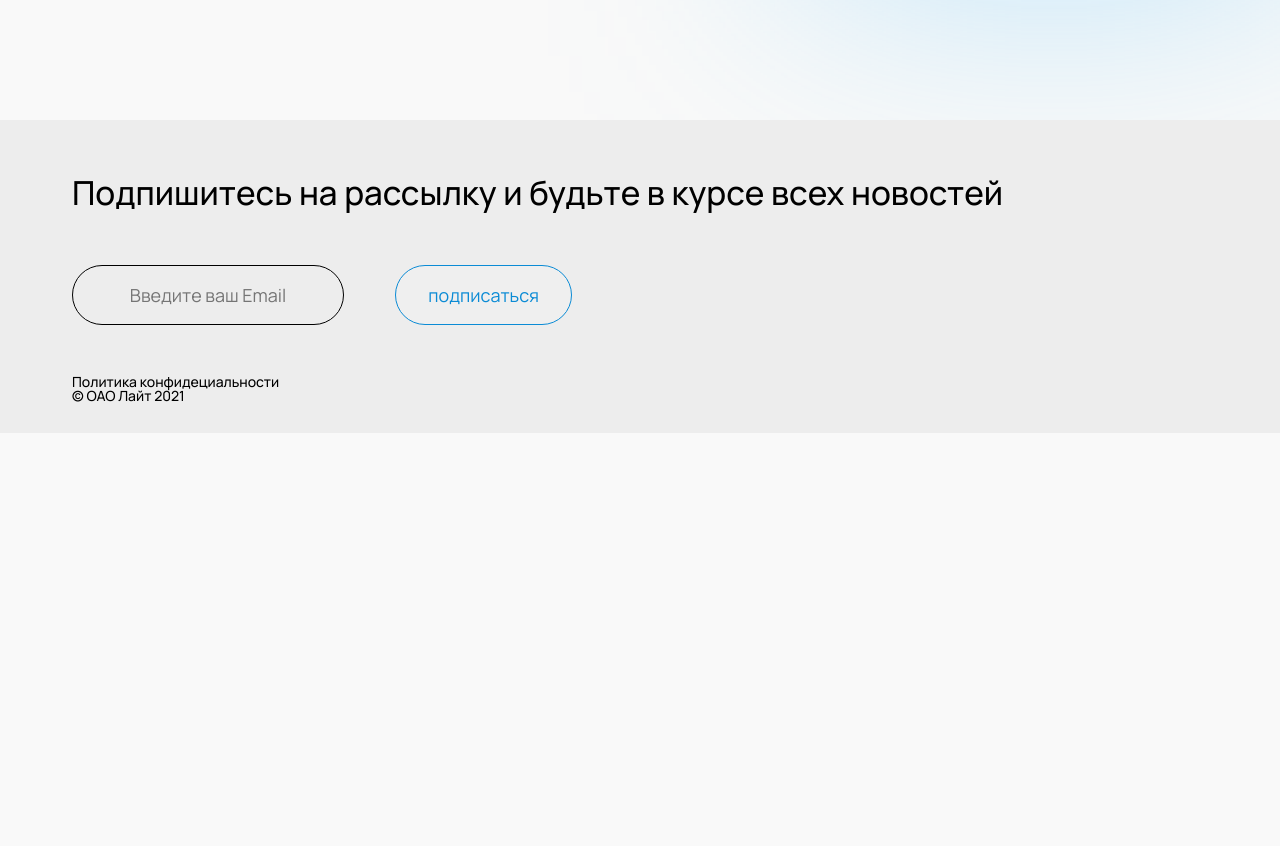
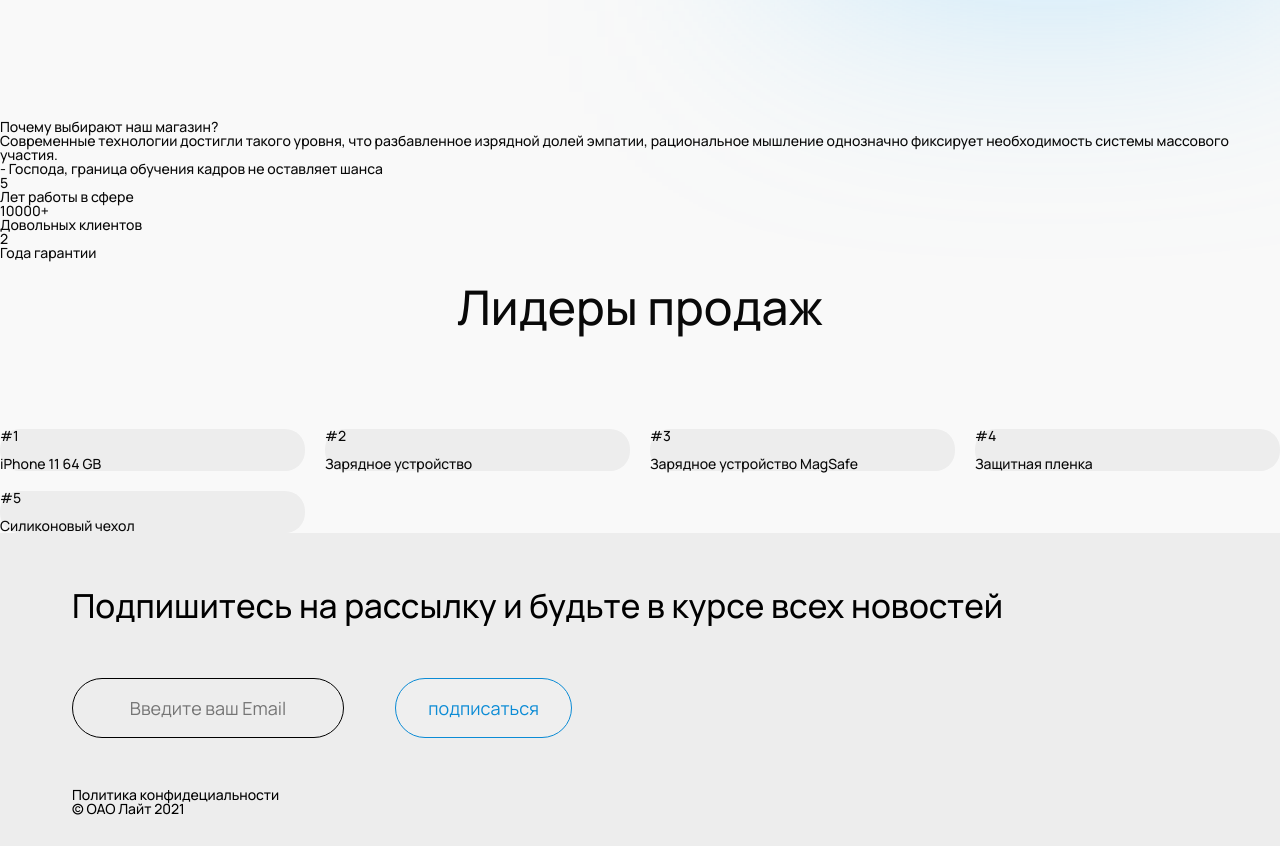
Before and after one commit to laflafPow/Lite, a plain HTML site: page index.html in a window 1280 px wide. Shown: the part 680-1526 px from the top of the page. Before the commit the page ends 1113 px from the top, so only its background shows below. Drawn offline with Linux system fonts and the light colour scheme; no server answers.

Commit message:
Основа блока преимущества и лидеров продаж

```diff
--- a/css/header.css
+++ b/css/header.css
@@ -3,7 +3,11 @@
   position: fixed;
   top: 0;
   left: 0;
-  border-bottom: 1px solid;
+  border-bottom: 1px solid transparent;
+  border-image: radial-gradient(78.13% 41.5% at 50% 91.5%, rgba(0, 0, 0, 0.28) 0%, rgba(0, 0, 0, 0) 77.08%);
+  -moz-border-image: -moz-radial-gradient(78.13% 41.5% at 50% 91.5%, rgba(0, 0, 0, 0.28) 0%, rgba(0, 0, 0, 0) 77.08%);
+  -webkit-border-image: -webkit-radial-gradient(78.13% 41.5% at 50% 91.5%, rgba(0, 0, 0, 0.28) 0%, rgba(0, 0, 0, 0) 77.08%);
+  border-image-slice: 1;
   backdrop-filter: blur(11px);
   z-index: 999999;
   font-size: 18px;
--- a/css/nullstyle.css
+++ b/css/nullstyle.css
@@ -1,4 +1,3 @@
-/* Чистка стилей браузера */
 *{padding: 0;margin: 0;border: 0; scroll-behavior: smooth;}
 *,*:before,*:after{-moz-box-sizing: border-box;-webkit-box-sizing: border-box;box-sizing: border-box;}
 :focus,:active{outline: none;}
--- /dev/null
+++ b/css/section-liders.css
@@ -0,0 +1,35 @@
+.section-liders{
+  display: flex;
+  align-items: center;
+  flex-direction: column;
+}
+.section-liders h1{
+  text-align: center;
+  font-family: Manrope;
+  font-style: normal;
+  font-weight: 500;
+  font-size: 47.77px;
+  line-height: 65px;
+  color: #090909;
+  margin-bottom: 90px;
+}
+.liders__wrapp{
+  width: 100%;
+  max-width: 1280px;
+  margin: 0 72px;
+  display: flex;
+
+  align-items: center;
+  justify-content: space-between;
+}
+.liders__list{
+  width: 100%;
+  display: grid;
+  grid-template-columns: 1fr 1fr 1fr 1fr;
+  grid-gap: 20px;
+  /* 1280 - 60 / 4 */
+}
+.liders__list-item{
+  background: #EDEDED;
+  border-radius: 20px;
+}
--- a/index.html
+++ b/index.html
@@ -13,6 +13,7 @@
     <link rel="stylesheet" href="css/header.css">
     <link rel="stylesheet" href="css/footer.css">
     <link rel="stylesheet" href="css/section-banner.css">
+    <link rel="stylesheet" href="css/section-liders.css">
 </head>
 <body>
     <header class="header">
@@ -63,6 +64,71 @@
                 </div>
             </div>
         </section>
+        <section class="section section-about">
+            <div class="about__wrapp">
+                <div>
+                    <h1>Почему выбирают наш магазин?</h1>
+                    <p>Современные технологии достигли такого уровня, что разбавленное изрядной долей эмпатии, рациональное мышление однозначно фиксирует необходимость системы массового участия.</p>
+                    <p>- Господа, граница обучения кадров не оставляет шанса</p>
+                    <ul class="about__list">
+                        <li class="about__list-item">
+                            <h2>5</h2>
+                            <p>Лет работы в сфере</p>
+                        </li>
+                        <li class="about__list-item">
+                            <h2>10000+</h2>
+                            <p>Довольных клиентов</p>
+                        </li>
+                        <li class="about__list-item">
+                            <h2>2</h2>
+                            <p>Года гарантии</p>
+                        </li>
+                    </ul>
+                </div>
+                <img src="" alt="">
+            </div>
+        </section>
+        <section class="section section-liders">
+            <h1>Лидеры продаж</h1>
+            <div class="liders__wrapp">
+                <ul class="liders__list">
+                    <li class="liders__list-item">
+                        <h2>#1</h2>
+                        <img src="">
+                        <p>iPhone 11 64 GB </p>
+                    </li>
+                    <li class="liders__list-item">
+                        <h2>#2</h2>
+                        <img src="">
+                        <p>Зарядное устройство</p>
+                    </li>
+                    <li class="liders__list-item">
+                        <h2>#3</h2>
+                        <img src="">
+                        <p>Зарядное устройство MagSafe</p>
+                    </li>
+                    <li class="liders__list-item">
+                        <h2>#4</h2>
+                        <img src="">
+                        <p>Защитная пленка</p>
+                    </li>
+                    <li class="liders__list-item">
+                        <h2>#5</h2>
+                        <img src="">
+                        <p>Силиконовый чехол</p>
+                    </li>
+                </ul>
+            </div>
+        </section>
+        <section class="section section-newest">
+
+        </section>
+        <section class="section section-sales">
+
+        </section>
+        <section class="section section-contacts">
+
+        </section>
     </main>
     <footer class="footer">
         <div class="footer-wrapp">
```
